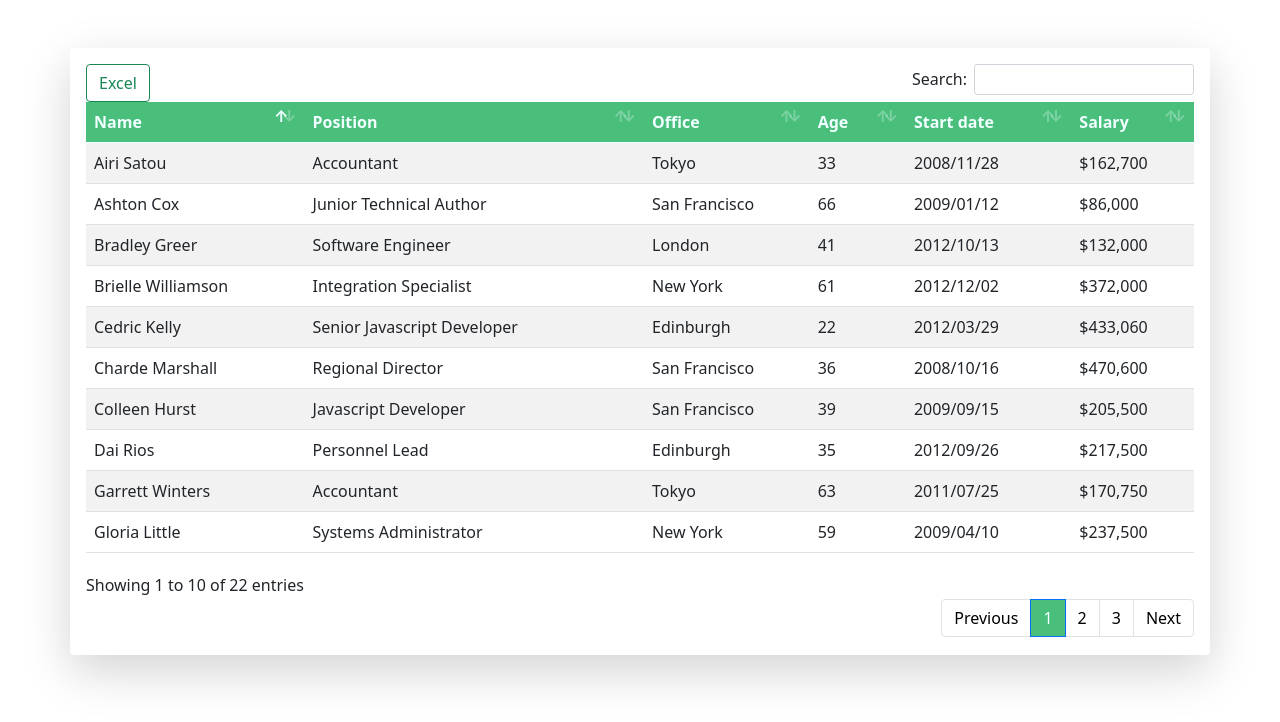
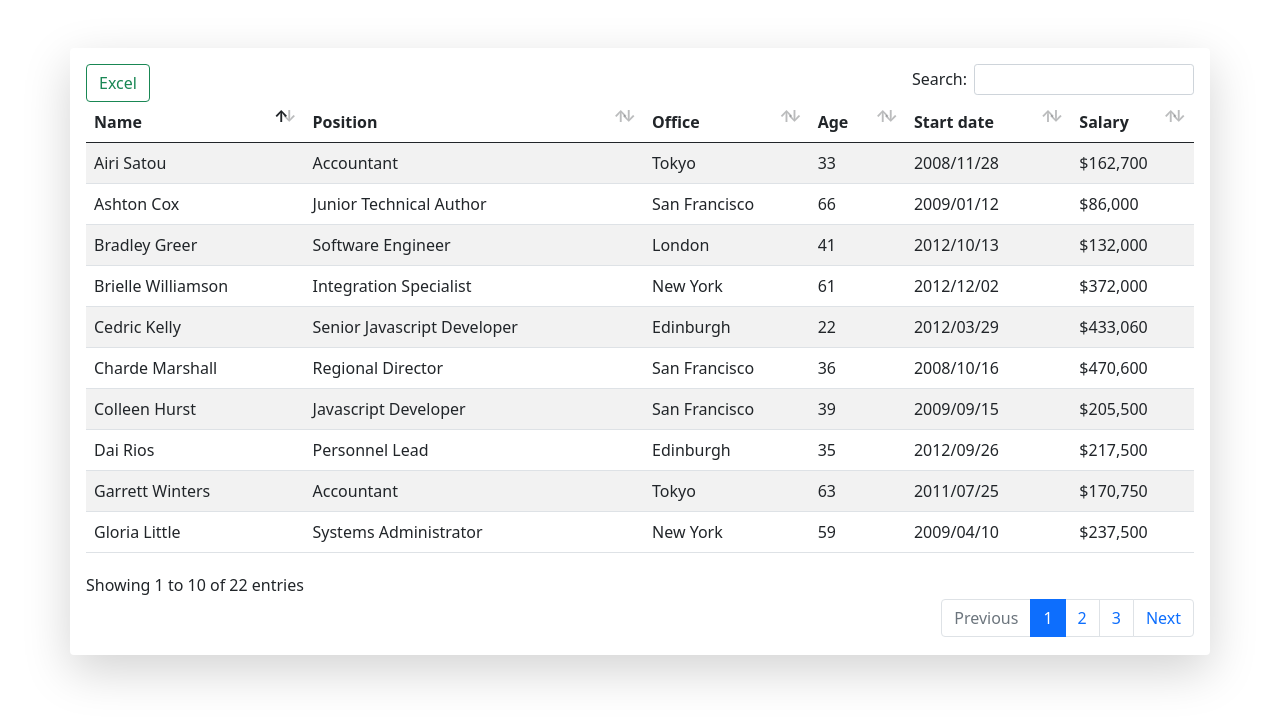
Before and after one commit to rafikidota/JQuery-Bootstrap4-DataTables, a website: page v5/index.html in a window 1280 px wide. Drawn offline with Linux system fonts and the light colour scheme.

Commit message:
Update index.html

```diff
--- a/v5/index.html
+++ b/v5/index.html
@@ -4,9 +4,9 @@
     <meta charset="UTF-8">
     <meta name="viewport"
     content="width=device-width, initial-scale=1.0">
-    <title>Test</title>
+    <title>Datatables v5</title>
 
-    <link rel="stylesheet" href="style.css">
+    <!-- <link rel="stylesheet" href="style.css"> -->
     <link rel="stylesheet" href="bootstrap.min.css">
     <link rel="stylesheet" href="buttons.dataTables.min.css">
     <link rel="stylesheet" href="dataTables.bootstrap5.min.css">
```
